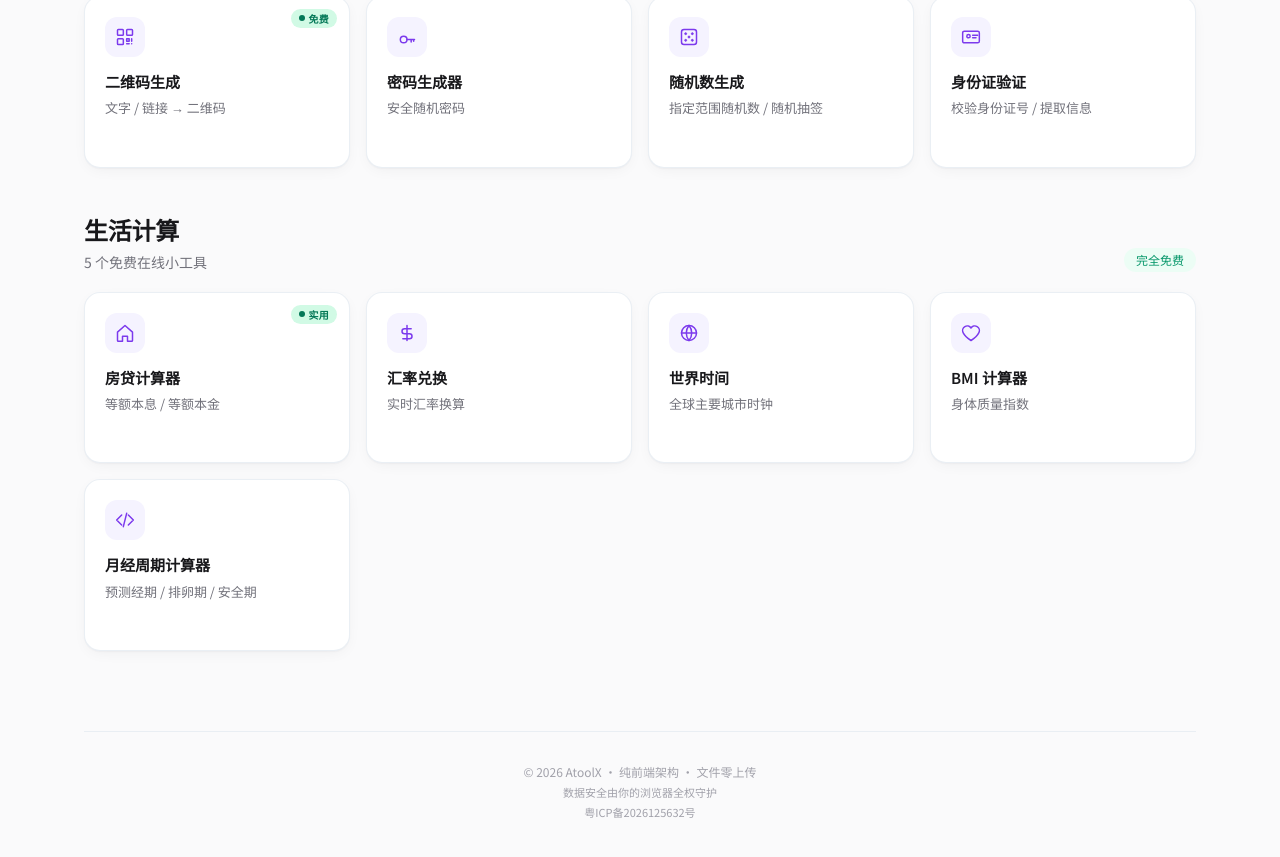
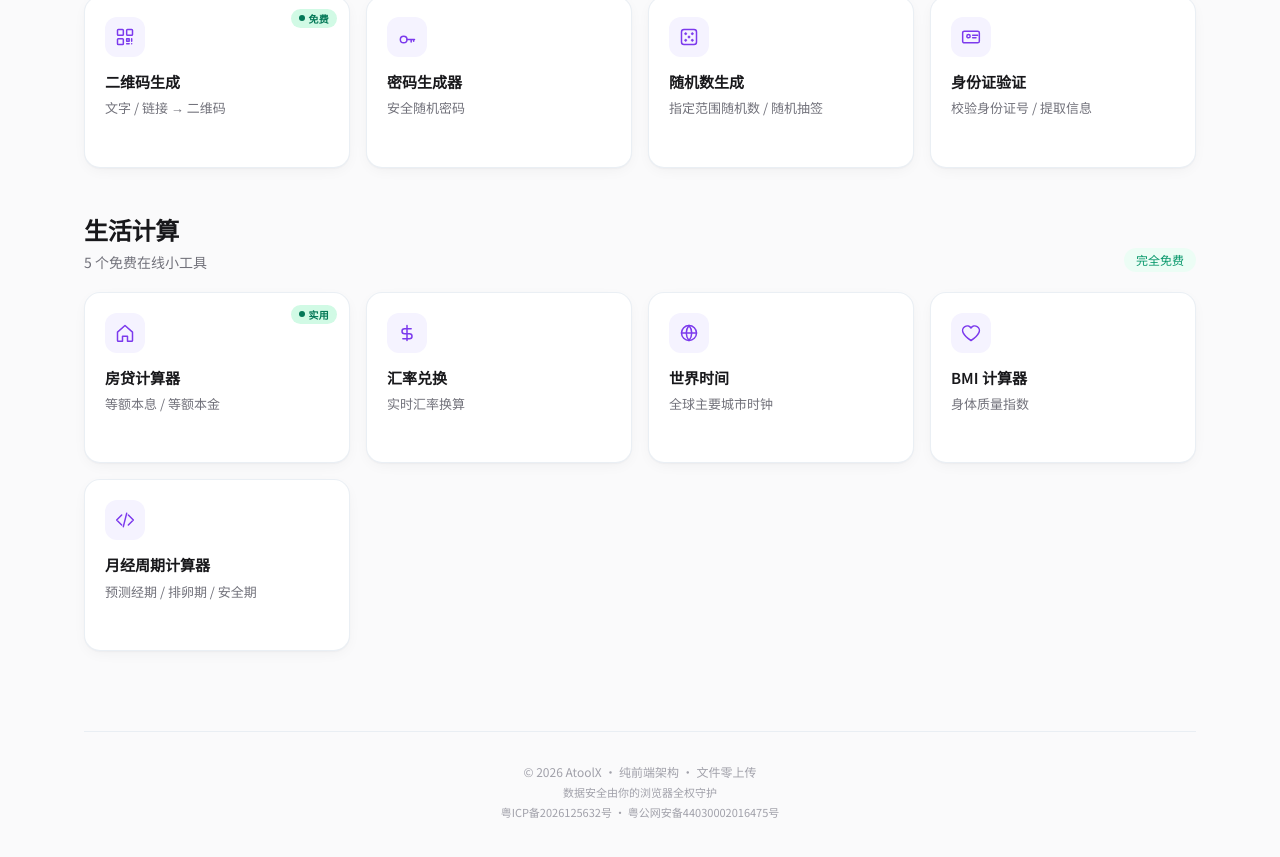
Before and after one commit to ggkei/pdftool, a Next.js app: page / in a window 1280 px wide. Shown: the part 2404-3261 px from the top of the page. Built offline with nearby package versions, Linux system fonts and the light colour scheme; no server answers.

Commit message:
fix: correct ICP number, add police filing number to Footer

```diff
--- a/src/app/page.tsx
+++ b/src/app/page.tsx
@@ -212,6 +212,15 @@ export default function Home() {
             >
               粤ICP备2026125632号
             </a>
+            {" · "}
+            <a
+              href="https://www.beian.gov.cn/portal/registerSystemInfo?recordcode=44030002016475"
+              target="_blank"
+              rel="noopener noreferrer"
+              className="hover:text-zinc-500 transition-colors"
+            >
+              粤公网安备44030002016475号
+            </a>
           </p>
         </div>
       </footer>
--- a/src/components/LoginModal.tsx
+++ b/src/components/LoginModal.tsx
@@ -1,4 +1,4 @@
-"use client";
+﻿﻿﻿"use client";
 
 import { useState, useEffect } from "react";
 import { useRouter } from "next/navigation";
```
